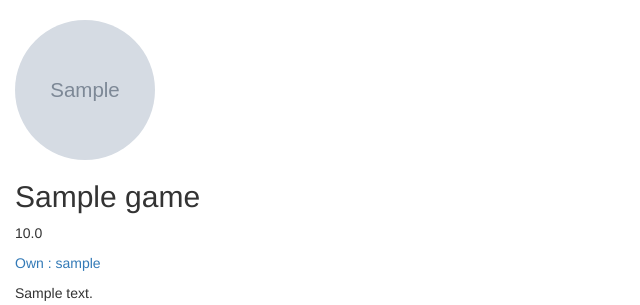
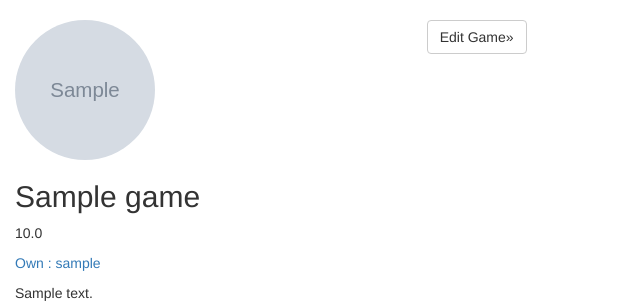
Before and after one commit to jcwillian/TeobaldoGames, a Flask app: a page that uses TeobaldoGames/templates/game.html in a window 1280 px wide. Shown: the part 51-356 px from the top of the page, without its empty margins (0-640 px from the left). Run offline with Flask 2, Linux system fonts and the light colour scheme; a user stored in the database is signed in; tables that the repository leaves empty hold one stand-in row (values such as "Sample post"); grey boxes marked "Sample" are stand-in pictures; parts of the project's set-up code (start-up, migrations or seed data) failed here and were passed over; some libraries are stand-ins or nearby versions.

Commit message:
edit game

```diff
--- a/TeobaldoGames/templates/game.html
+++ b/TeobaldoGames/templates/game.html
@@ -15,4 +15,7 @@
      <p><a class="btn btn-default" href="{{ url_for('buy', id=game.id)}}" role="button">Buy&raquo;</a></p>
 </div><!-- /.col-lg-4 -->
 
+	{% if g.user.is_authenticated() and g.user.nickname == game.own.nickname %}
+		<p><a class="btn btn-default" href="{{ url_for('editgame', id=game.id)}}" role="button">Edit Game&raquo;</a></p>
+	{% endif %}
 {% endblock%}
```
